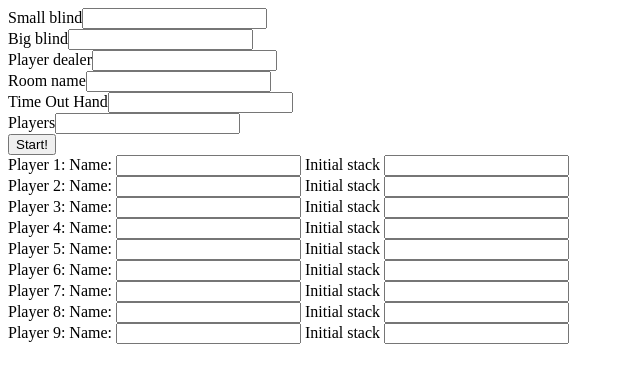
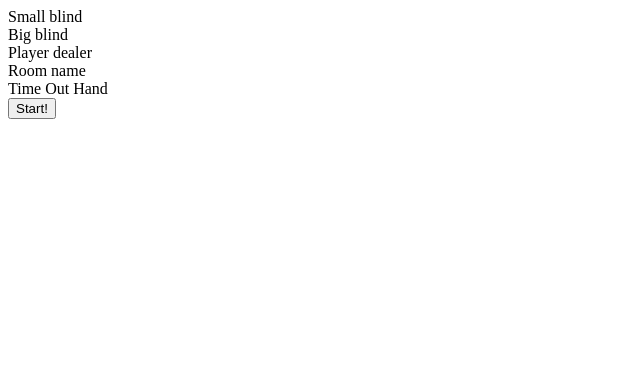
Before and after one commit to josskar/pokerman, a website: page index.html in a window 1280 px wide. Both pictures are taken after a click on the button "Start!". Shown: the whole page, without its empty margins (0-640 px from the left). Drawn offline with nearby package versions, Linux system fonts and the light colour scheme.

Commit message:
inital registration

```diff
--- a/index.html
+++ b/index.html
@@ -10,24 +10,36 @@
 
 <body>
     <form>
-        <div><label>Small blind<input type="text" id="smallBlind" /></label></div>
-        <div><label>Big blind<input type="text" id="bigBlind" /></label></div>
-        <div><label>Player dealer<input type="text" id="playerDealer" /></label></div>
-        <div><label>Room name<input type="text" id="roomName" /></label></div>
-        <div><label>Time Out Hand<input type="text" id="timeOutHand" /></label></div>
-        <div><label>Players<input type="text" id="players" /></label></div>
+        <div><label>Small blind <input type="text" id="smallBlind" /><span id="smallBlindInfo"></span></label></div>
+        <div><label>Big blind <input type="text" id="bigBlind" /><span id="bigBlindInfo"></span></label></div>
+        <div><label>Player dealer <input type="text" id="playerDealer" /><span id="playerDealerInfo"></span></label></div>
+        <div><label>Room name <input type="text" id="roomName" /><span id="roomNameInfo"></span></label></div>
+        <div><label>Time Out Hand <input type="text" id="timeOutHand" /><span id="timeOutHandInfo"></span></label></div>
+
+        <div id="players">
+            <div>Player 1: Name: <input type="text" id="name1"/> Initial stack <input type="text" id="initialStack1"/></div>
+            <div>Player 2: Name: <input type="text" id="name2"/> Initial stack <input type="text" id="initialStack2"/></div>
+            <div>Player 3: Name: <input type="text" id="name3"/> Initial stack <input type="text" id="initialStack3"/></div>
+            <div>Player 4: Name: <input type="text" id="name4"/> Initial stack <input type="text" id="initialStack4"/></div>
+            <div>Player 5: Name: <input type="text" id="name5"/> Initial stack <input type="text" id="initialStack5"/></div>
+            <div>Player 6: Name: <input type="text" id="name6"/> Initial stack <input type="text" id="initialStack6"/></div>
+            <div>Player 7: Name: <input type="text" id="name7"/> Initial stack <input type="text" id="initialStack7"/></div>
+            <div>Player 8: Name: <input type="text" id="name8"/> Initial stack <input type="text" id="initialStack8"/></div>
+            <div>Player 9: Name: <input type="text" id="name9"/> Initial stack <input type="text" id="initialStack9"/></div>
+        </div>
+
         <button type="button" id="start">Start!</button>
 
         <div id="table" class="no-display">
-            <div id="player1">Player 1: Name: <input type="text" id="name1"/> Initial stack <input type="text" id="initialStack1"/></div>
-            <div id="player2">Player 2: Name: <input type="text" id="name2"/> Initial stack <input type="text" id="initialStack2"/></div>
-            <div id="player3">Player 3: Name: <input type="text" id="name3"/> Initial stack <input type="text" id="initialStack3"/></div>
-            <div id="player4">Player 4: Name: <input type="text" id="name4"/> Initial stack <input type="text" id="initialStack4"/></div>
-            <div id="player5">Player 5: Name: <input type="text" id="name5"/> Initial stack <input type="text" id="initialStack5"/></div>
-            <div id="player6">Player 6: Name: <input type="text" id="name6"/> Initial stack <input type="text" id="initialStack6"/></div>
-            <div id="player7">Player 7: Name: <input type="text" id="name7"/> Initial stack <input type="text" id="initialStack7"/></div>
-            <div id="player8">Player 8: Name: <input type="text" id="name8"/> Initial stack <input type="text" id="initialStack8"/></div>
-            <div id="player9">Player 9: Name: <input type="text" id="name9"/> Initial stack <input type="text" id="initialStack9"/></div>
+            <div id="player1"></div>
+            <div id="player2"></div>
+            <div id="player3"></div>
+            <div id="player4"></div>
+            <div id="player5"></div>
+            <div id="player6"></div>
+            <div id="player7"></div>
+            <div id="player8"></div>
+            <div id="player9"></div>
         </div>
     </form>
 </body>
--- a/js/main.js
+++ b/js/main.js
@@ -3,7 +3,47 @@ $( document ).ready(function() {
     var players = [];
 
     $('#start').on("click", function(){
-        console.log('ready');
         $('#table').removeClass("no-display");
+        $('#players').addClass("no-display");
+
+        $('#smallBlindInfo').text($('#smallBlind').val());
+        $('#bigBlindInfo').text($('#bigBlind').val());
+        $('#playerDealerInfo').text($('#playerDealer').val());
+        $('#roomNameInfo').text($('#roomName').val());
+        $('#timeOutHandInfo').text($('#timeOutHand').val());
+
+        $('#smallBlind').addClass('no-display');
+        $('#bigBlind').addClass('no-display');
+        $('#playerDealer').addClass('no-display');
+        $('#roomName').addClass('no-display');
+        $('#timeOutHand').addClass('no-display');
+
+        if($('#name1').val()!='' && $('#initialStack1').val()!=''){
+            $('#player1').text($('#name1').val() + " Stack " + $('#initialStack1').val());
+        }
+        if($('#name2').val()!='' && $('#initialStack2').val()!=''){
+            $('#player2').text($('#name2').val() + " Stack " + $('#initialStack2').val());
+        }
+        if($('#name3').val()!='' && $('#initialStack3').val()!=''){
+            $('#player3').text($('#name3').val() + " Stack " + $('#initialStack3').val());
+        }
+        if($('#name4').val()!='' && $('#initialStack4').val()!=''){
+            $('#player4').text($('#name4').val() + " Stack " + $('#initialStack4').val());
+        }
+        if($('#name5').val()!='' && $('#initialStack5').val()!=''){
+            $('#player5').text($('#name5').val() + " Stack " + $('#initialStack5').val());
+        }
+        if($('#name6').val()!='' && $('#initialStack6').val()!=''){
+            $('#player6').text($('#name6').val() + " Stack " + $('#initialStack6').val());
+        }
+        if($('#name7').val()!='' && $('#initialStack7').val()!=''){
+            $('#player7').text($('#name7').val() + " Stack " + $('#initialStack7').val());
+        }
+        if($('#name8').val()!='' && $('#initialStack8').val()!=''){
+            $('#player8').text($('#name8').val() + " Stack " + $('#initialStack8').val());
+        }
+        if($('#name9').val()!='' && $('#initialStack9').val()!=''){
+            $('#player9').text($('#name9').val() + " Stack " + $('#initialStack9').val());
+        }
     });
 });
```
